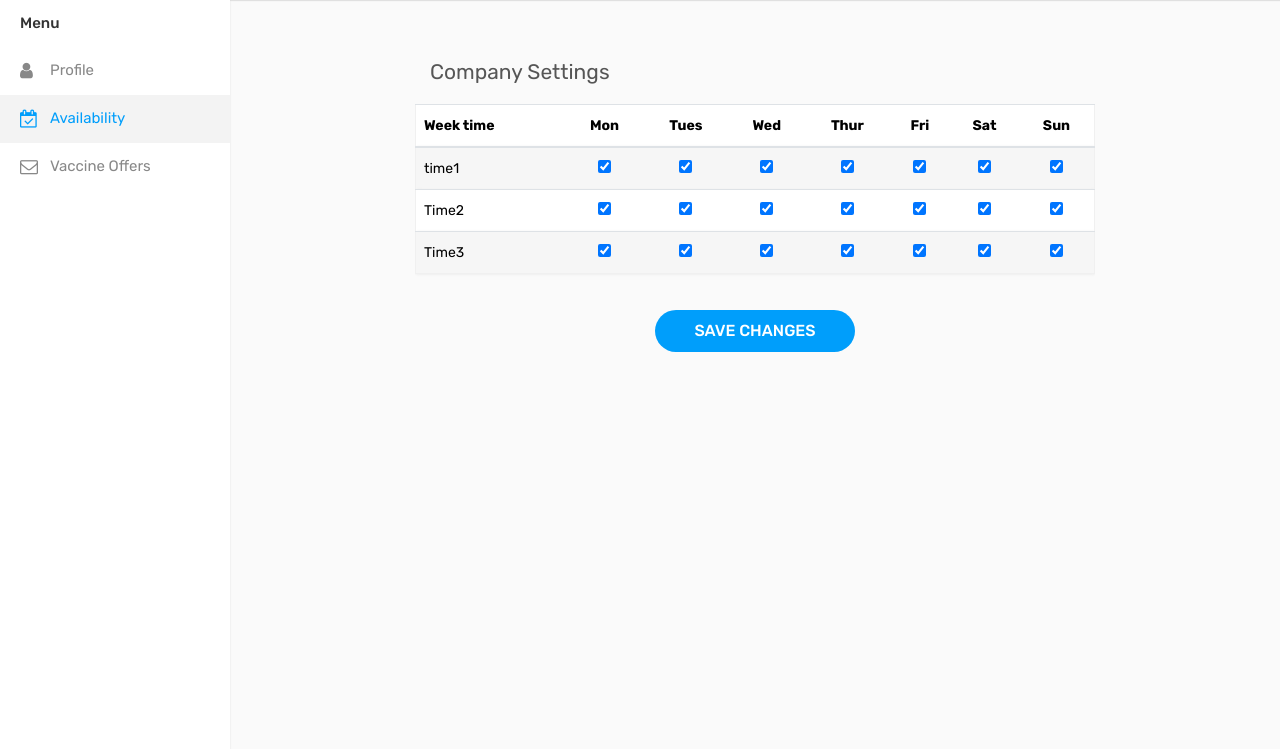
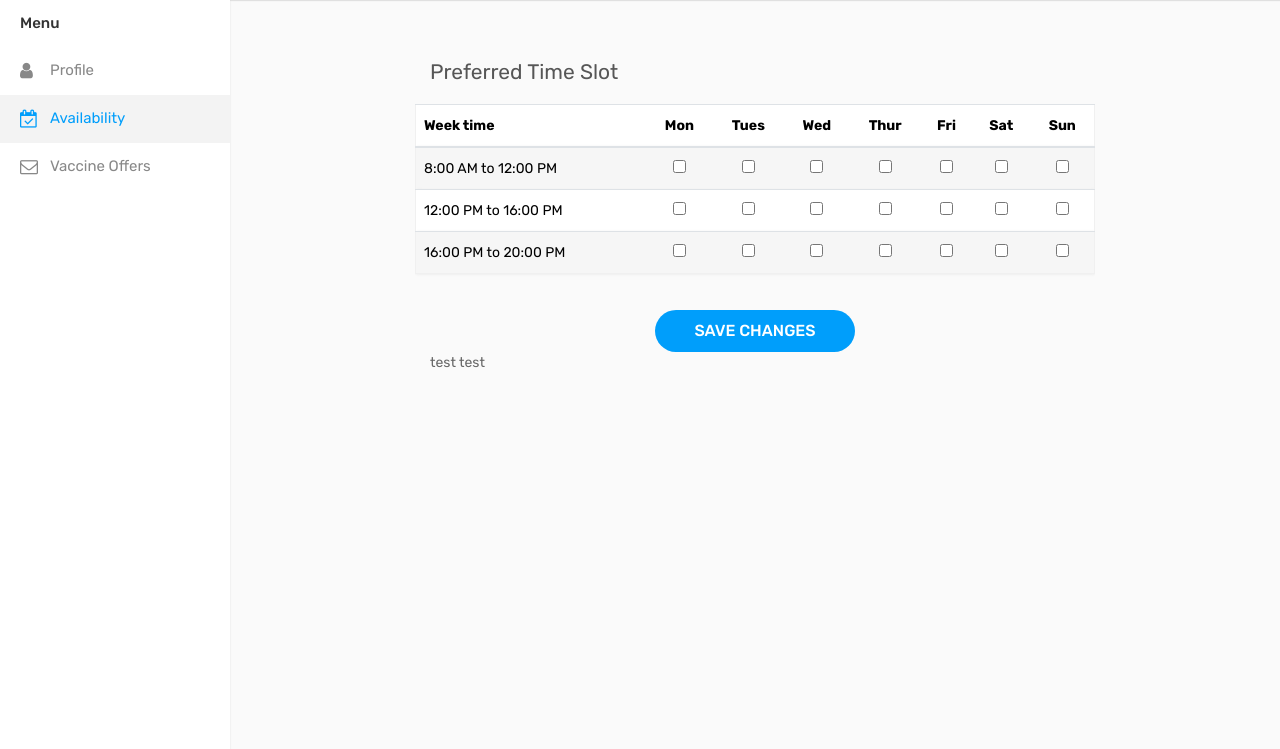
Before and after one commit to ArcZz/Vaccine-Scheduling-System, a PHP site: page /pages/attendance.php in a window 1280 px wide. Shown: the part 50-799 px from the top of the page. Run offline with PHP 8.4, Linux system fonts and the light colour scheme.

Commit message:
update slot layout - semi finish

```diff
--- a/api/patientInfoUpdate.php
+++ b/api/patientInfoUpdate.php
@@ -1,7 +1,7 @@
 <?php
 
 include 'db.php';
-//include 'jwtkey.php';
+include 'jwtkey.php';
 session_start();
 
 $id = backid($k);
--- a/api/providerAddApp.php
+++ b/api/providerAddApp.php
@@ -1,7 +1,7 @@
 <?php
 
 include 'db.php';
-//include 'jwtkey.php';
+include 'jwtkey.php';
 session_start();
 
 $id = backid($k);
--- a/pages/attendance.php
+++ b/pages/attendance.php
@@ -1,6 +1,4 @@
 <?php include("header.php");?>
-
-
 
 <body>
     <div class="main-wrapper">
@@ -13,7 +11,7 @@
                 <div class="row">
                     <div class="col-lg-8 offset-lg-2">
                         <form>
-                            <h3 class="page-title">Company Settings</h3>
+                            <h3 class="page-title">Preferred Time Slot</h3>
                             <div class="row">
                                 <div class="table-responsive">
                                     <table class="table table-striped custom-table">
@@ -31,78 +29,78 @@
                                         </thead>
                                         <tbody>
                                             <tr>
-                                                <td>time1</td>
+                                                <td>8:00 AM to 12:00 PM</td>
                                                 <td class="text-center">
-                                                    <input type="checkbox" checked="">
+                                                    <input type="checkbox" name = "slot" value = 1>
                                                 </td>
                                                 <td class="text-center">
-                                                    <input type="checkbox" checked="">
+                                                    <input type="checkbox" name = "slot" value = 4>
                                                 </td>
                                                 <td class="text-center">
-                                                    <input type="checkbox" checked="">
+                                                    <input type="checkbox" name = "slot" value = 7>
                                                 </td>
                                                 <td class="text-center">
-                                                    <input type="checkbox" checked="">
+                                                    <input type="checkbox" name = "slot" value = 10>
                                                 </td>
                                                 <td class="text-center">
-                                                    <input type="checkbox" checked="">
+                                                    <input type="checkbox" name = "slot" value = 13>
                                                 </td>
                                                 <td class="text-center">
-                                                    <input type="checkbox" checked="">
+                                                    <input type="checkbox" name = "slot" value = 16>
                                                 </td>
                                                 <td class="text-center">
-                                                    <input type="checkbox" checked="">
+                                                    <input type="checkbox" name = "slot" value = 19>
                                                 </td>
 
                                             </tr>
                                             <tr>
-                                                <td>Time2</td>
+                                                <td>12:00 PM to 16:00 PM</td>
                                                 <td class="text-center">
-                                                    <input type="checkbox" checked="">
+                                                    <input type="checkbox" name = "slot" value = 2>
                                                 </td>
 
                                                 <td class="text-center">
-                                                    <input type="checkbox" checked="">
+                                                    <input type="checkbox" name = "slot" value = 5>
                                                 </td>
                                                 <td class="text-center">
-                                                    <input type="checkbox" checked="">
+                                                    <input type="checkbox" name = "slot" value = 8>
                                                 </td>
                                                 <td class="text-center">
-                                                    <input type="checkbox" checked="">
+                                                    <input type="checkbox" name = "slot" value = 11>
                                                 </td>
                                                 <td class="text-center">
-                                                    <input type="checkbox" checked="">
+                                                    <input type="checkbox" name = "slot" value = 14>
                                                 </td>
                                                 <td class="text-center">
-                                                    <input type="checkbox" checked="">
+                                                    <input type="checkbox" name = "slot" value = 17>
                                                 </td>
                                                 <td class="text-center">
-                                                    <input type="checkbox" checked="">
+                                                    <input type="checkbox" name = "slot" value = 20>
                                                 </td>
                                             </tr>
                                             <tr>
-                                                <td>Time3</td>
+                                                <td>16:00 PM to 20:00 PM</td>
                                                 <td class="text-center">
-                                                    <input type="checkbox" checked="">
+                                                    <input type="checkbox" name = "slot" value = 3>
                                                 </td>
 
                                                 <td class="text-center">
-                                                    <input type="checkbox" checked="">
+                                                    <input type="checkbox" name = "slot" value = 6>
                                                 </td>
                                                 <td class="text-center">
-                                                    <input type="checkbox" checked="">
+                                                    <input type="checkbox" name = "slot" value = 9>
                                                 </td>
                                                 <td class="text-center">
-                                                    <input type="checkbox" checked="">
+                                                    <input type="checkbox" name = "slot" value = 12>
                                                 </td>
                                                 <td class="text-center">
-                                                    <input type="checkbox" checked="">
+                                                    <input type="checkbox" name = "slot" value = 15>
                                                 </td>
                                                 <td class="text-center">
-                                                    <input type="checkbox" checked="">
+                                                    <input type="checkbox" name = "slot" value = 18>
                                                 </td>
                                                 <td class="text-center">
-                                                    <input type="checkbox" checked="">
+                                                    <input type="checkbox" name = "slot" value = 21>
                                                 </td>
                                             </tr>
 
@@ -114,10 +112,21 @@
 
                             <div class="row">
                                 <div class="col-sm-12 text-center m-t-20">
-                                    <button type="button" class="btn btn-primary submit-btn">Save Changes</button>
+                                    <button type="submit" name = "submit-slot" class="btn btn-primary submit-btn">Save Changes</button>
                                 </div>
                             </div>
                         </form>
+                        <?php
+                        echo "test test";
+                            if(isset($_POST['submit-slot'])){
+                              if(isset($_POST['slot'])){
+                                foreach($_POST['slot'] as $slot){
+                                  print "you have selected $slot <br/>";
+                                }
+                              }
+                            }
+                        ?>
+
                     </div>
                 </div>
 
```
